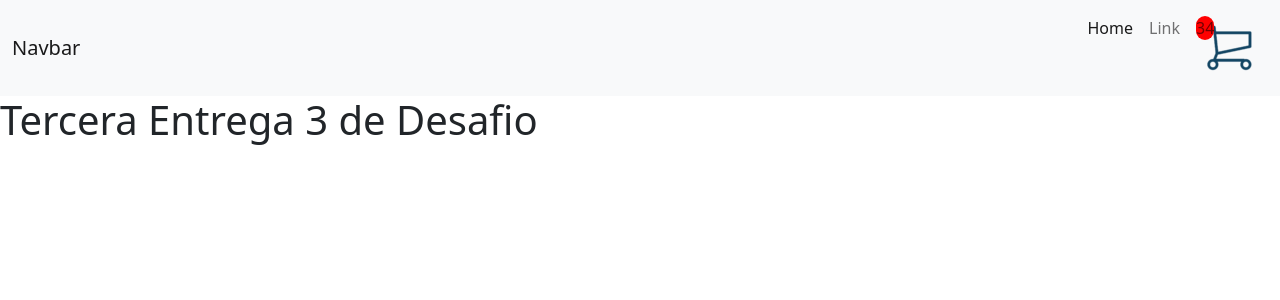
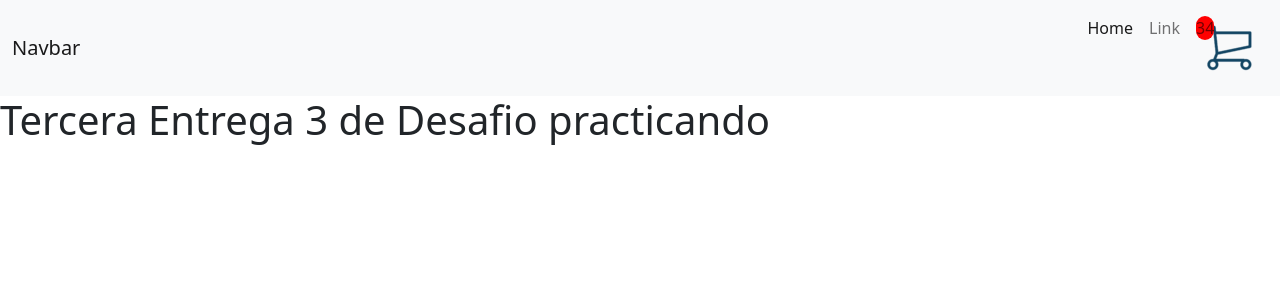
Before and after one commit to matiasdemauro/hugo_proyect_react, a React (Create React App) app: page / in a window 1280 px wide. Shown: the top 300 px of the page. Built offline with nearby package versions, Linux system fonts and the light colour scheme.

Commit message:
completando desafio anterior

```diff
--- a/src/App.js
+++ b/src/App.js
@@ -6,7 +6,7 @@ function App() {
   return (
     <>
       <NavBar />
-      <ItemListContainer />
+      <ItemListContainer texto="rodri" />
     </>
   );
 }
--- a/src/componentes/CartWidget/index.jsx
+++ b/src/componentes/CartWidget/index.jsx
@@ -1,5 +1,6 @@
 import React from "react";
 import IconoCarrito from '../image/icono-cart.png';
+
 
 const CartWidget = () =>{
     return (
--- a/src/componentes/ItemListContainer/index.jsx
+++ b/src/componentes/ItemListContainer/index.jsx
@@ -3,7 +3,7 @@ import Title from "../Title/index";
 
 const ItemListContainer =() =>{
 return(
-    <Title />
+    <Title texto= "practicando"/>
 );
 
 }
--- a/src/componentes/Title/index.jsx
+++ b/src/componentes/Title/index.jsx
@@ -1,9 +1,9 @@
 import React from "react";
 
-const Title =() =>{
+const Title =(props) =>{
     return(
         <>
-        <h1>Tercera Entrega 3 de Desafio</h1>
+        <h1>Tercera Entrega 3 de Desafio {props.texto}</h1>
         </>
     )
 }
```
